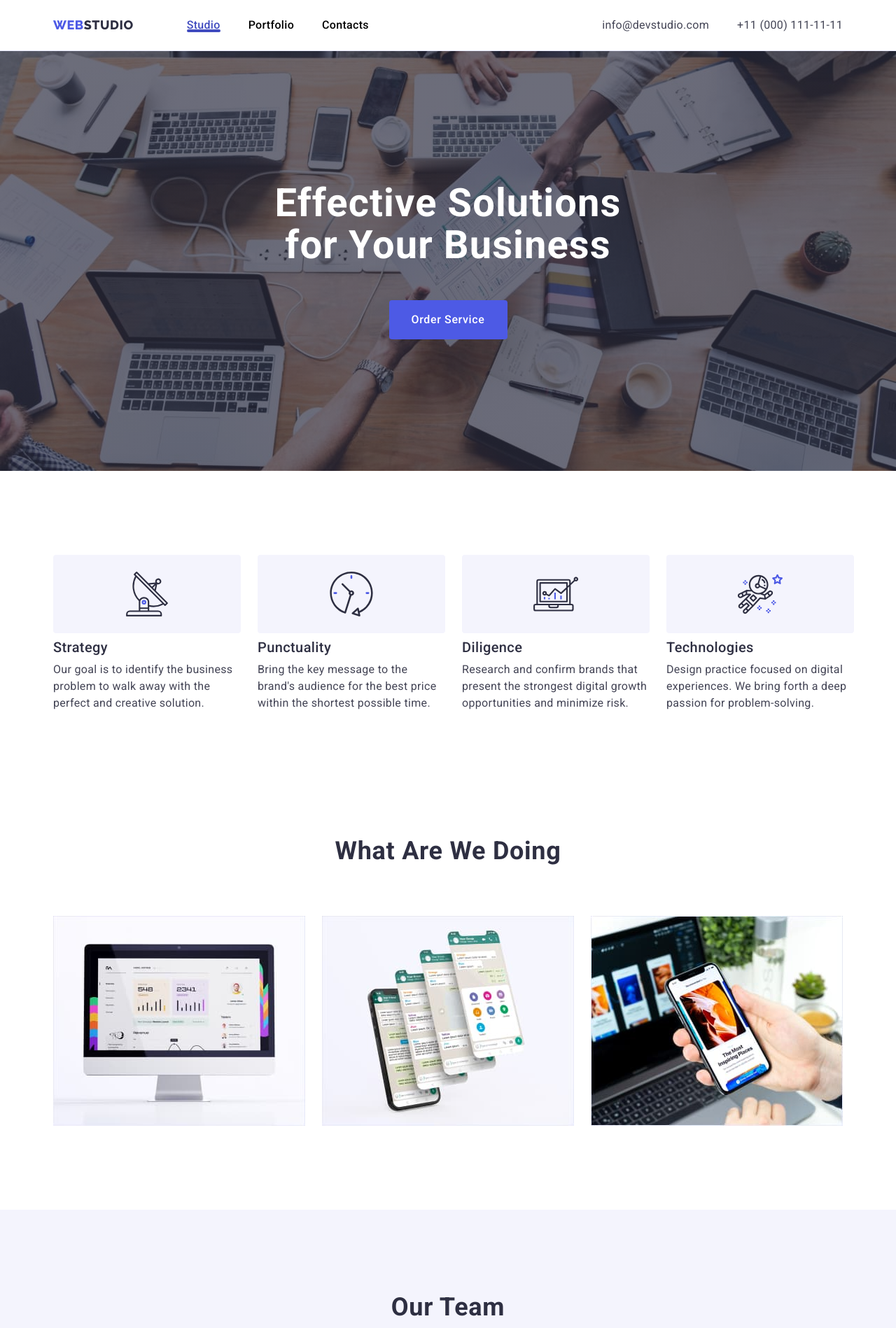
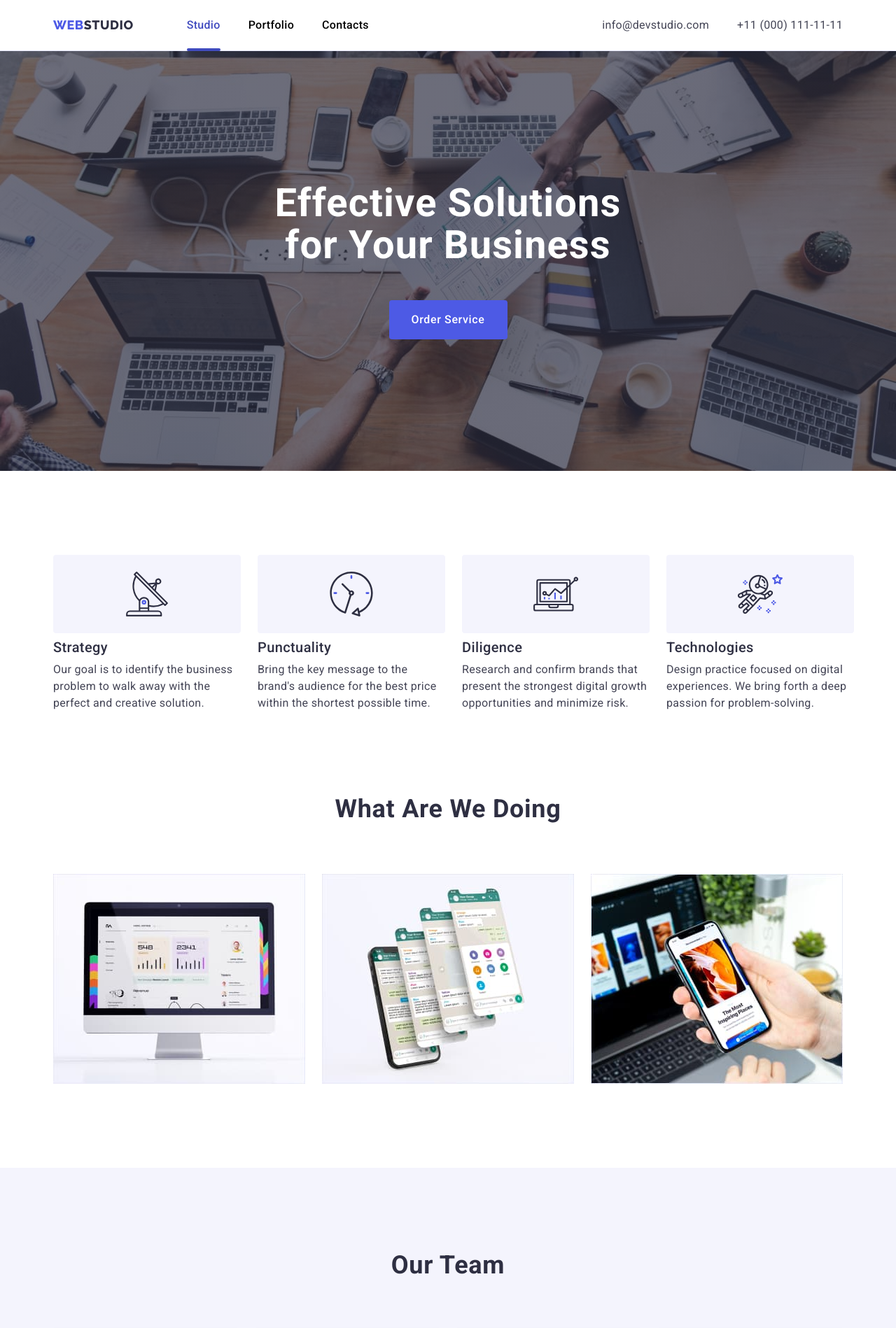
Before and after one commit to VladyslavPiatak/goit-markup-hw-05, a plain HTML site: page index.html in a window 1280 px wide. Shown: the top 1898 px of the page at 70% size. Drawn offline with nearby package versions, Linux system fonts and the light colour scheme.

Commit message:
Update style.css

```diff
--- a/css/style.css
+++ b/css/style.css
@@ -121,7 +121,7 @@ img{
    content: "";
    position: absolute;
    left: 0;
-   bottom: -1px;
+   bottom: -28px;
    width: 100%;
    height: 4px;
    background-color: var(--color-ocean);
@@ -151,6 +151,7 @@ img{
    color: var(--text);
    /* padding: 24px 0 24px; */
    transition: color var(--transition);
+   white-space: nowrap;
 }
 
 .contacts-list-item:hover,
@@ -290,7 +291,7 @@ img{
 /* -----------------------------index---------------------------- */
 /* -----------------------------actions---------------------------- */
 .actions {
-   padding: 60px 0 120px 0;
+   padding: 0 0 120px 0;
 }
 
 .actions-title {
```
